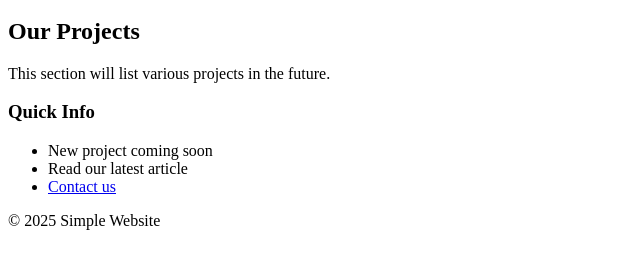
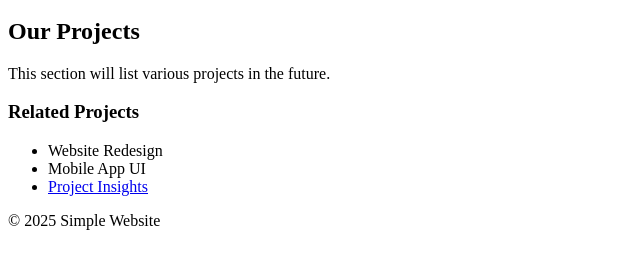
Before and after one commit to rizkilabs/basic-html-website-project, a plain HTML site: page projects.html in a window 1280 px wide. Shown: the part 154-422 px from the top of the page, without its empty margins (0-640 px from the left). Drawn offline with Linux system fonts and the light colour scheme.

Commit message:
update projects page

```diff
--- a/projects.html
+++ b/projects.html
@@ -28,14 +28,13 @@
         </section>
 
         <aside>
-            <h3>Quick Info</h3>
+            <h3>Related Projects</h3>
             <ul>
-                <li>New project coming soon</li>
-                <li>Read our latest article</li>
-                <li><a href="contact.html">Contact us</a></li>
+                <li>Website Redesign</li>
+                <li>Mobile App UI</li>
+                <li><a href="articles.html">Project Insights</a></li>
             </ul>
         </aside>
-
     </main>
 
     <footer>
```
